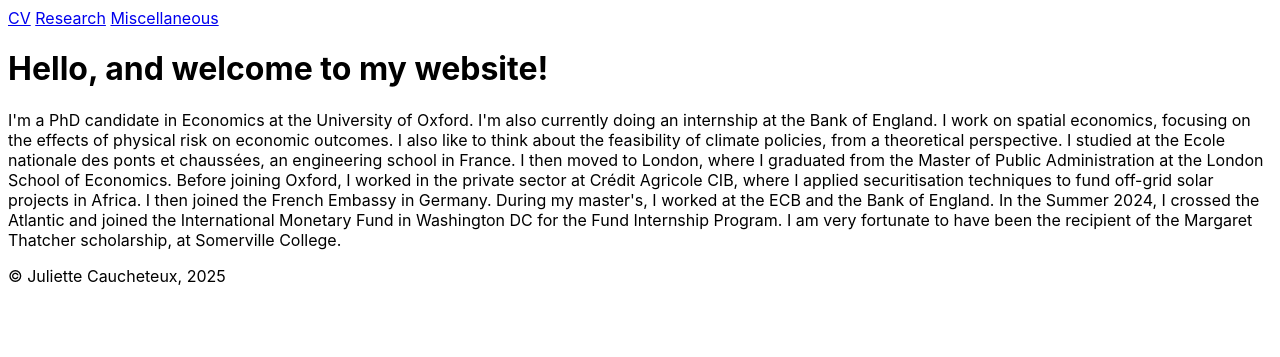
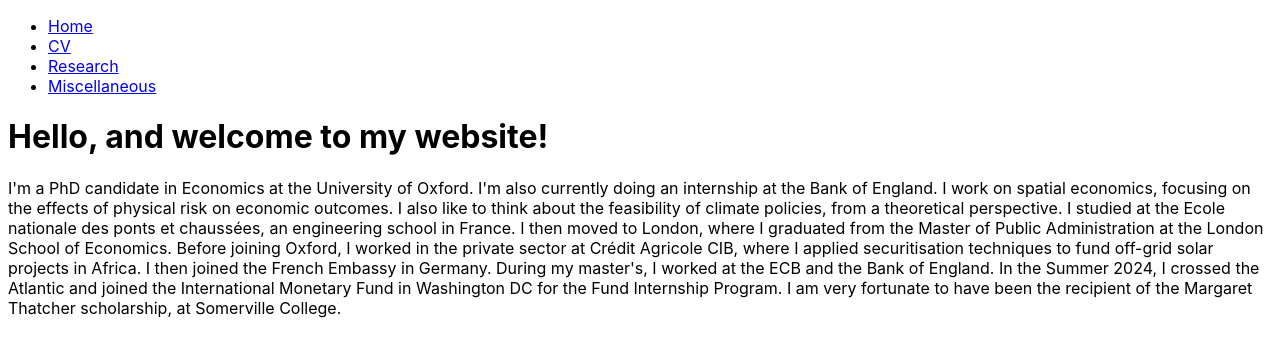
Before and after one commit to JulietteCx/juliettecx.github.io, a Jekyll site: the page built from index.html, in a window 1280 px wide. Shown: the top 357 px of the page. Built offline with Jekyll 4.4.1, drawn with Linux system fonts in a browser that asks for light colours.

Commit message:
Update default.html

```diff
--- a/_layouts/default.html
+++ b/_layouts/default.html
@@ -6,19 +6,22 @@
   <link rel="stylesheet" href="/assets/style.css">
 </head>
 <body>
-  <!-- Top Panel -->
-  <div class="top-panel">
-    {% for link in site.top_panel_links %}
-      <a href="{{ link.url }}">{{ link.name }}</a>
-    {% endfor %}
-  </div>
+  <!-- Header -->
+  <header>
+    <nav>
+      <ul>
+        <li><a href="{{ "/" | relative_url }}">Home</a></li>
+        {% for link in site.top_panel_links %}
+          <li><a href="{{ link.url | relative_url }}">{{ link.name }}</a></li>
+        {% endfor %}
+      </ul>
+    </nav>
+  </header>
 
+  <!-- Main Content -->
   <main>
     {{ content }}
   </main>
 
-  <footer>
-    <p>© {{ site.author }}, {{ "now" | date: "%Y" }}</p>
-  </footer>
 </body>
 </html>
```
